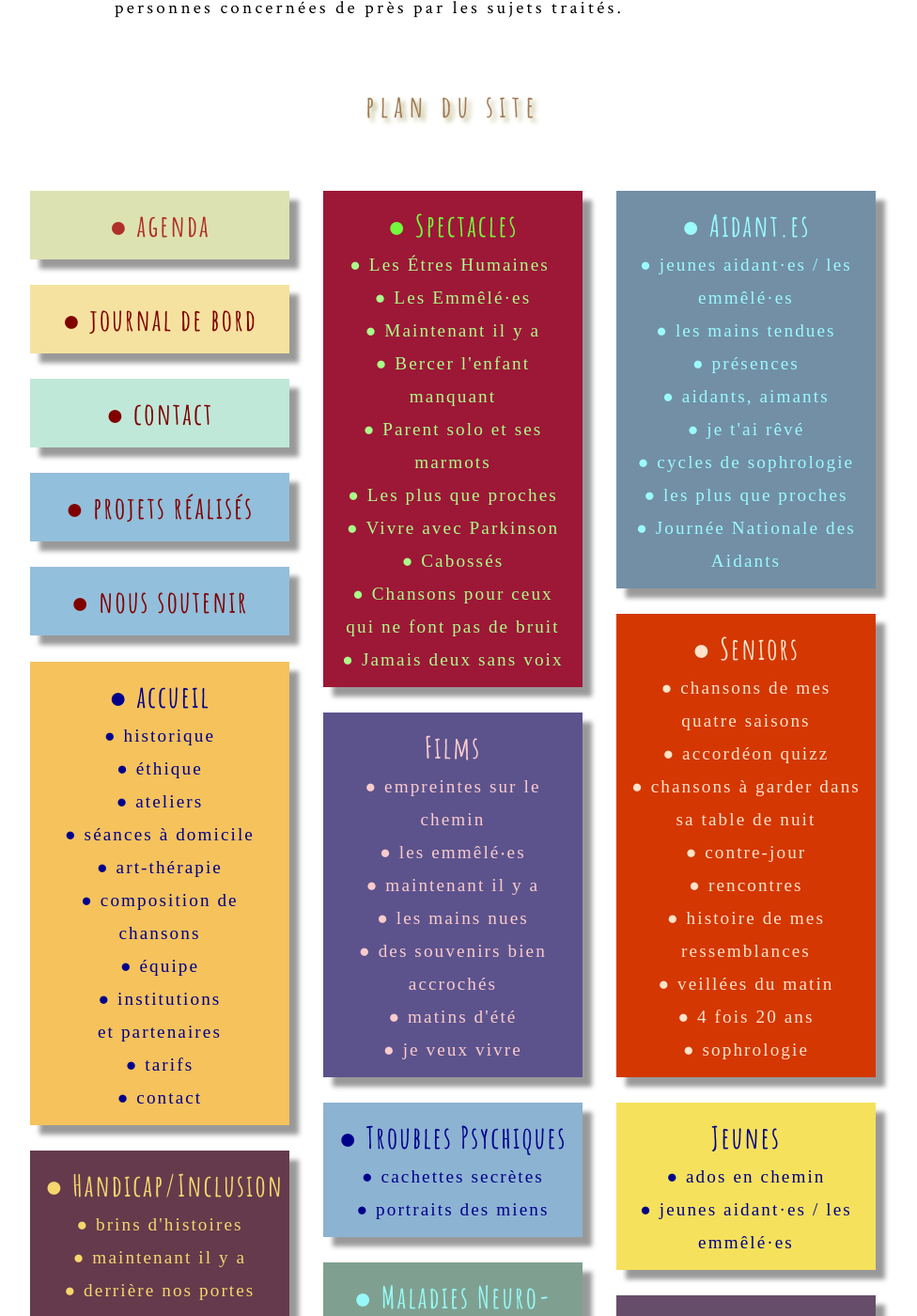
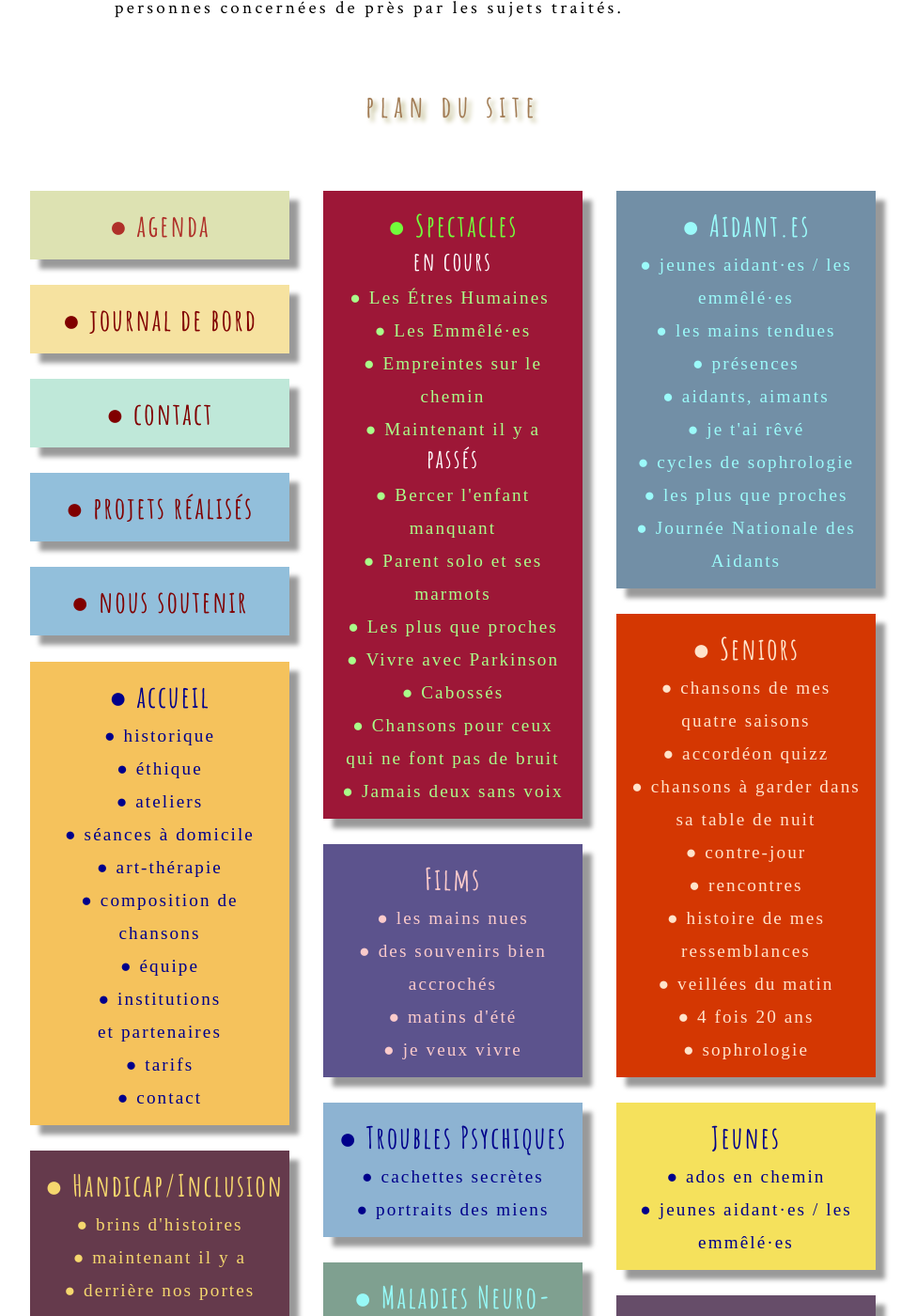
Before and after one commit to leshnik/revertouthaut, a Jekyll site: the page built from index.html, in a window 1280 px wide and 1400 px high, scrolled down 8351 px. Shown: the whole window at 94% size, without its empty margins (158-1134 px from the left). Built offline with Jekyll 4.4.1, drawn with Linux system fonts in a browser that asks for light colours.

Commit message:
navlistcards2 films to spectacles subheading

```diff
--- a/_includes/NavListCards2.html
+++ b/_includes/NavListCards2.html
@@ -1,7 +1,7 @@
 
-<h2>plan du site</h2>
+<div id="siteMap"><h2>plan du site</h2></div>
 <nav>
-<div id="siteMap" class="space-around--wrap">
+<div  class="space-around--wrap">
   <div>
     <p class="shadow" style="background:#DDE2B2; width: 28ch">
       <a class="nav-list-heading" style="color:#AF3029" href="/agenda">●&nbsp;agenda</a>
@@ -63,10 +63,13 @@
   <div>
     <p class="shadow" style="background: #9d1737; width: 28ch">
       <a style="color: #72fc3b" class="nav-list-heading subtlehover" style="color:rgb(255, 255, 255)" href="/spectacles">●&nbsp;Spectacles</a><br>
+      <span class="nav-list-heading-sub">en cours</span><br>
 
       <a style="color: #aafc89" class="nav-list-item subtlehover" style="color: rgb(255, 255, 255)" href="les-etres-humaines">●&nbsp;Les&nbsp;Étres&nbsp;Humaines&nbsp;</a>
       <a style="color: #aafc89" class="nav-list-item subtlehover" style="color: rgb(255, 255, 255)" href="les-emmeles">●&nbsp;Les&nbsp;Emmêlé&middot;es</a>
-      <a style="color: #aafc89" class="nav-list-item subtlehover" style="color: rgb(255, 255, 255)" href="maintenant-il-y-a">●&nbsp;Maintenant il y a</a>
+      <a class="nav-list-item subtlehover" style="color: #aafc89" href="captation_empreintes">●&nbsp;Empreintes sur le chemin</a><br>
+      <a style="color: #aafc89" class="nav-list-item subtlehover" style="color: rgb(255, 255, 255)" href="maintenant-il-y-a">●&nbsp;Maintenant il y a</a><br>
+      <span class="nav-list-heading-sub">passés</span><br>
       <a style="color: #aafc89" class="nav-list-item subtlehover" style="color: rgb(255, 255, 255)" href="/bercer-l-enfant-manquant">●&nbsp;Bercer l'enfant manquant</a><br>
       <a style="color: #aafc89" class="nav-list-item subtlehover" style="color: rgb(255, 255, 255)" href="/parent-solo-et-ses-marmots">●&nbsp;Parent solo et ses marmots</a><br>
       <a style="color: #aafc89" class="nav-list-item subtlehover" style="color: rgb(255, 255, 255)" href="/lpqp-lecture-musicale">●&nbsp;Les plus que proches</a><br>
@@ -79,9 +82,6 @@
       class="shadow"
       style="background: #5c538d; width: 28ch">
       <span class="nav-list-heading" style="color:#fbcbcb">Films</span><br>
-      <a class="nav-list-item subtlehover" style="color: #fbcbcb" href="captation_empreintes">●&nbsp;empreintes sur le chemin</a><br>
-      <a class="nav-list-item subtlehover" style="color: #fbcbcb" href="lesemmelescapta">●&nbsp;les emmêlé‧es</a><br>
-      <a class="nav-list-item subtlehover" style="color: #fbcbcb" href="/milya-film">●&nbsp;maintenant il y a</a><br>
       <a class="nav-list-item subtlehover" style="color: #fbcbcb" href="/les-mains-nues">●&nbsp;les mains nues</a><br>
       <a class="nav-list-item subtlehover" style="color: #fbcbcb" href="/des-souvenirs-bien-accroches"
         >●&nbsp;des souvenirs bien accrochés</a><br>
```
